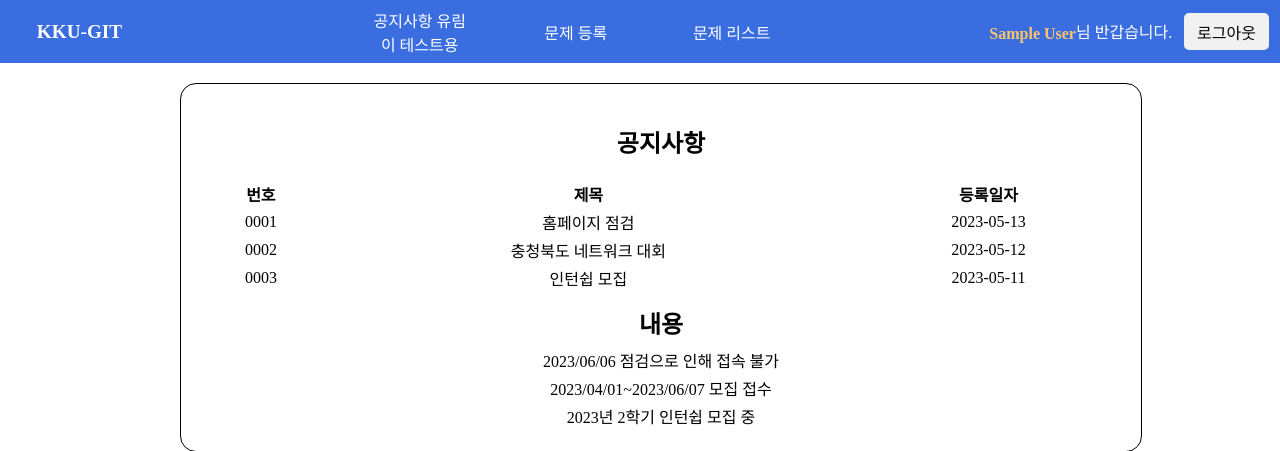
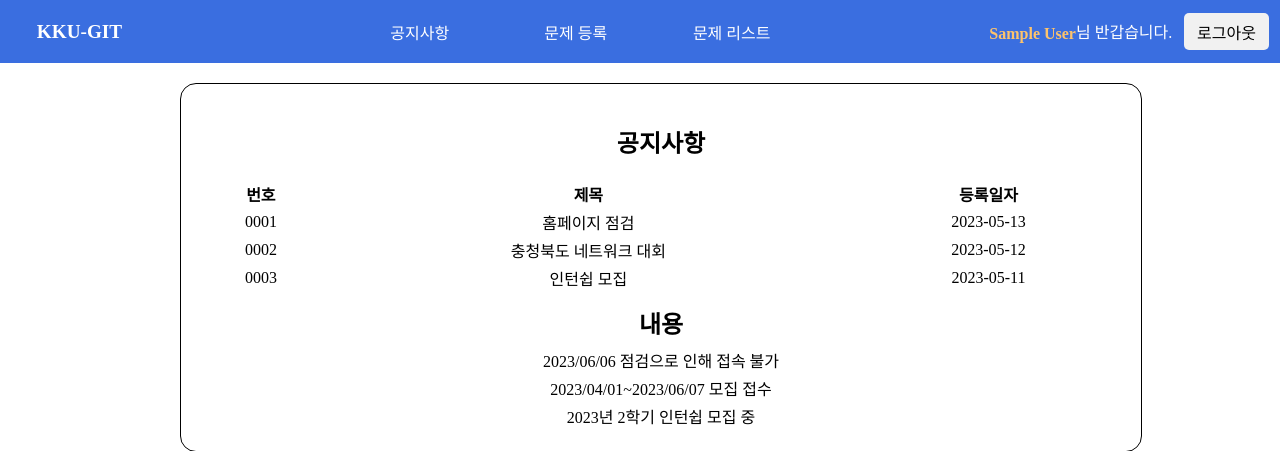
Before and after one commit to JeongHunsss/KKU-GIT, a PHP site: page /main/main.php in a window 1280 px wide. Shown: the top 451 px of the page. Run offline with PHP 8.4, Linux system fonts and the light colour scheme; the visitor is signed in with stand-in values (Sample User, id 1).

Commit message:
테스트 원상 복구

```diff
--- a/bars/top_bar.php
+++ b/bars/top_bar.php
@@ -14,7 +14,7 @@
             <div class="link
                 <?php echo ($_SESSION['cur_page'] === 'notice') ? 'current-page' : ''; ?>"
                 onclick="location.href='../notice/notice_list.php'">
-                공지사항 유림이 테스트용
+                공지사항
             </div>
             <div class="link
                 <?php echo ($_SESSION['cur_page'] === 'problem_add') ? 'current-page' : ''; ?>"
```
